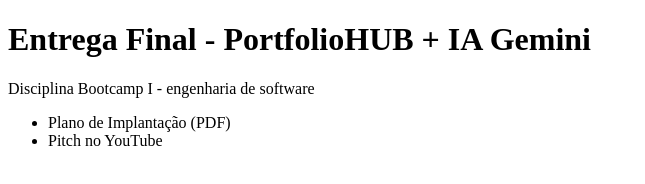
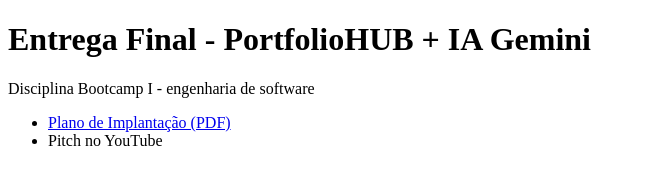
Before and after one commit to fabiorodrigues12223/entrega-final, a plain HTML site: page index.html in a window 1280 px wide. Shown: the whole page, without its empty margins (0-645 px from the left). Drawn offline with Linux system fonts and the light colour scheme.

Commit message:
Update index.html
inserindo link do documento

```diff
--- a/index.html
+++ b/index.html
@@ -8,7 +8,7 @@
   <h1>Entrega Final - PortfolioHUB + IA Gemini</h1>
   <p>Disciplina Bootcamp I - engenharia de software</p>
   <ul>
-    <li>Plano de Implantação (PDF)</li>
+    <li><a href = "https://drive.google.com/file/d/1vcLSZqJxoUAwKtvdZMksQqrZcsmCl4V-/view?usp=sharing">Plano de Implantação (PDF)</a></li>
     <li>Pitch no YouTube</li>
   </ul>
 </body>
```
